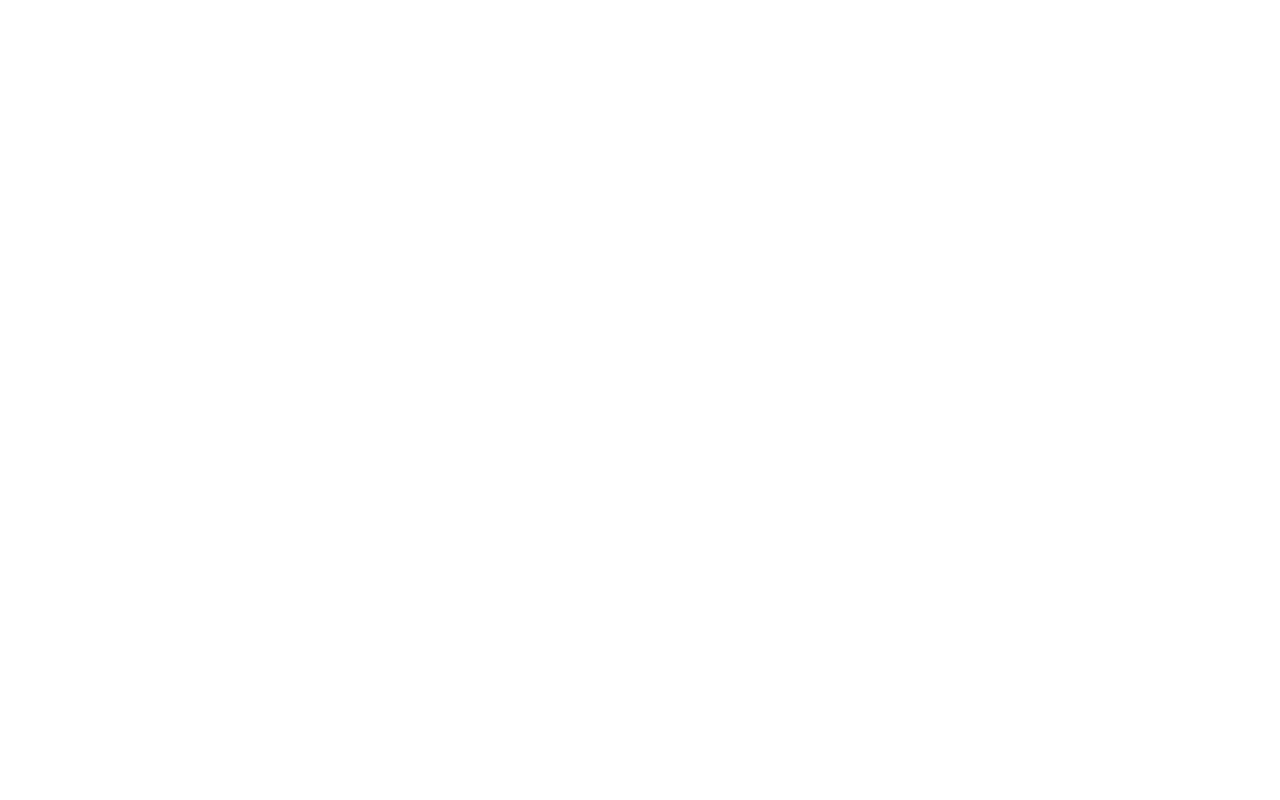
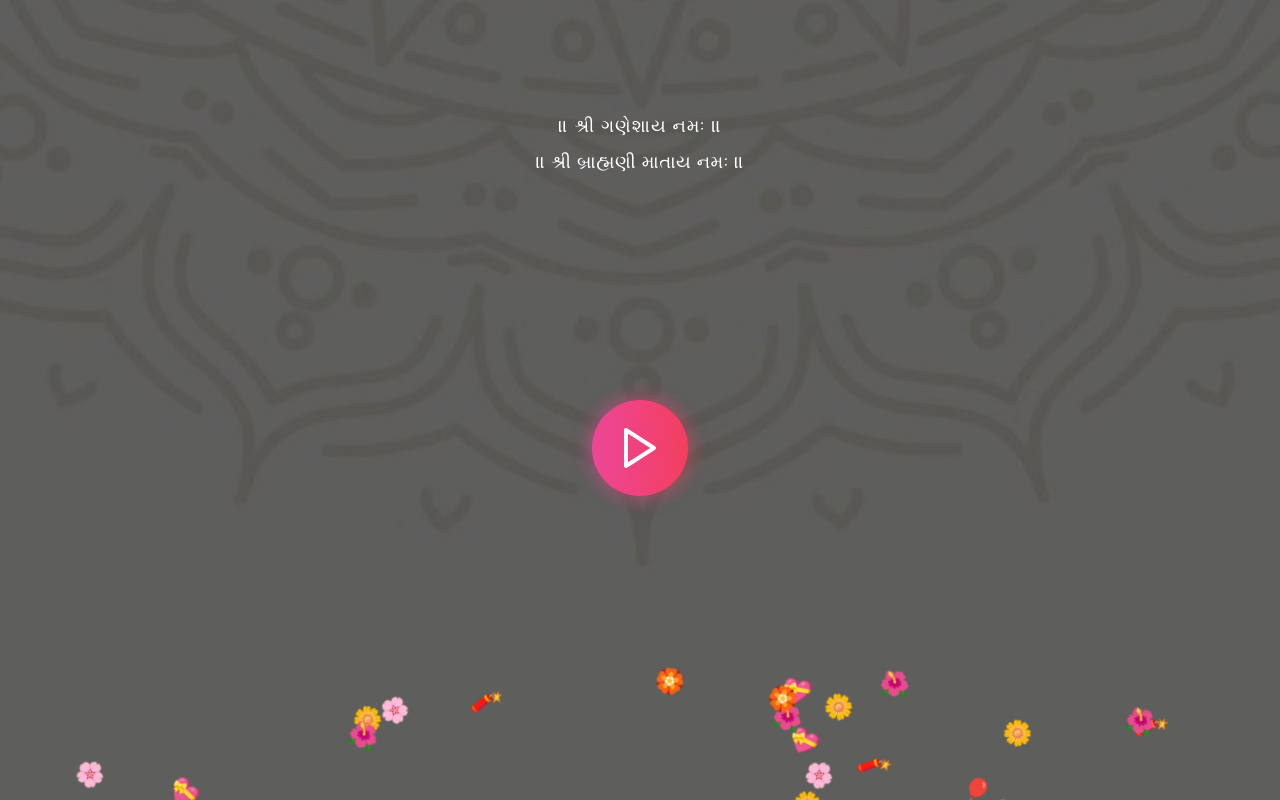
Before and after one commit to mahendraplus/wedding, a plain HTML site: page index.html in a window 1280 px wide. Drawn offline with Linux system fonts and the light colour scheme; the site is published under a folder, as on GitHub Pages, so addresses that start at the root find nothing.

Commit message:
Update index.html

```diff
--- a/index.html
+++ b/index.html
@@ -4,9 +4,9 @@
     <meta charset="UTF-8" />
     <link rel="icon" type="image/svg+xml" href="/vite.svg" />
     <meta name="viewport" content="width=device-width, initial-scale=1.0" />
-    <title>Vite + React + TS</title>
-    <script type="module" crossorigin src="/assets/script.js"></script>
-    <link rel="stylesheet" crossorigin href="/assets/style.css">
+    <title>Mahendra Mali</title>
+    <script type="module" crossorigin src="./assets/script.js"></script>
+    <link rel="stylesheet" crossorigin href="./assets/style.css">
   </head>
   <body>
     <div id="root"></div>
```
